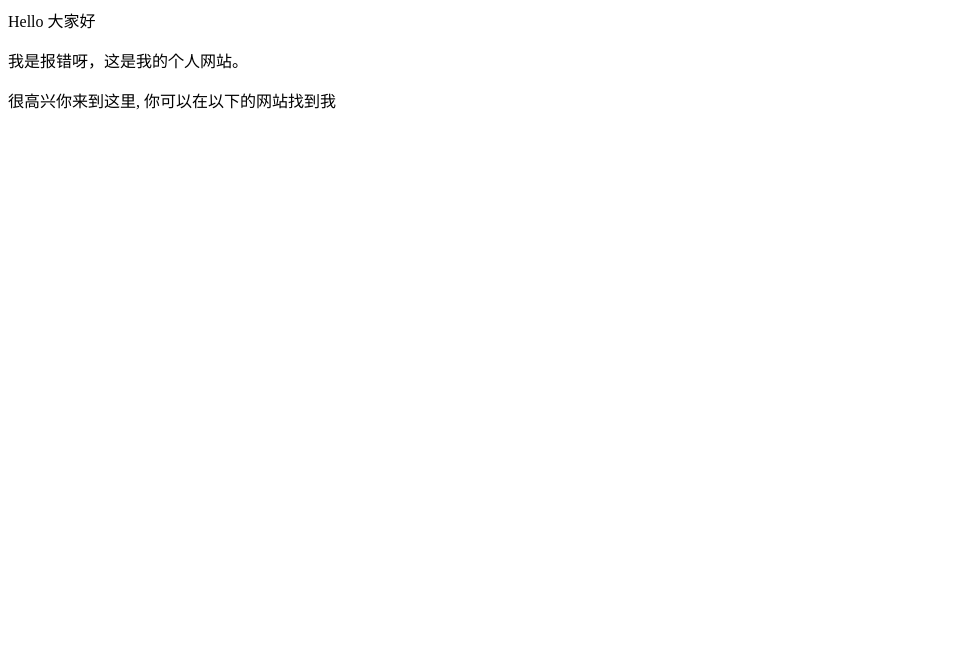
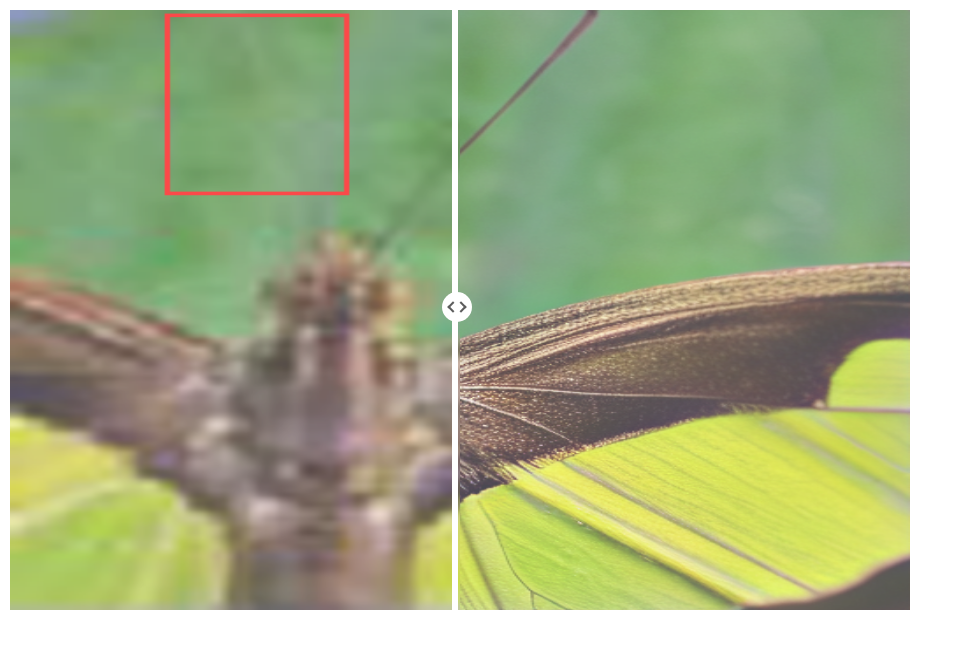
Before and after one commit to bichunyang419/test.github.io, a plain HTML site: page index.html in a window 1280 px wide. Shown: the whole page, without its empty margins (0-965 px from the left). Drawn offline with Linux system fonts and the light colour scheme.

Commit message:
Update index.html

```diff
--- a/index.html
+++ b/index.html
@@ -1,3 +1,111 @@
-<p>Hello 大家好</p>
-<p>我是报错呀，这是我的个人网站。 </p>
-<p>很高兴你来到这里, 你可以在以下的网站找到我</p>
+<!DOCTYPE html>
+<html lang="en">
+<head>
+  <meta charset="UTF-8">
+  <meta name="viewport" content="width=device-width, initial-scale=1.0">
+  <title>Slider</title>
+  <style>
+    .container {
+      position: relative;
+      width: 900px;
+      height: 600px;
+      border: 2px solid white;
+    }
+    .img {
+      position: absolute;
+      top: 0;
+      left: 0;
+      width: 100%;
+      height: 100%;
+      background-size: 900px 100%;
+    }
+    .background-img {
+      background-image: url("0029_pasd.png");
+    }
+    .foreground-img {
+      background-image: url("0029_zoomlr.png");
+      width: 50%;
+    }
+    .slider {
+      display: flex;
+      justify-content: center;
+      align-items: center;
+      position: absolute;
+      -webkit-appearance: none;
+      appearance: none;
+      width: 100%;
+      height: 100%;
+      background: rgba(242, 242, 241, 0.3);
+      outline: none;
+      margin: 0;
+      transition: all 0.2s;
+    }
+    .slider:hover {
+      background: rgba(242, 242, 241, 0.1);
+    }
+    .slider::-webkit-slider-thumb {
+      -webkit-appearance: none;
+      appearance: none;
+      width: 6px;
+      height: 600px;
+      background: white;
+      cursor: pointer;
+    }
+    .slider-button {
+      pointer-events: none;
+      position: absolute;
+      width: 30px;
+      height: 30px;
+      border-radius: 50%;
+      background-color: white;
+      left: calc(50% - 18px);
+      top: calc(50% - 18px);
+      display: flex;
+      justify-content: center;
+      align-items: center;
+    }
+    .slider-button::after {
+      content: "";
+      padding: 3px;
+      display: inline-block;
+      border: solid #5d5d5d;
+      border-width: 0 2px 2px 0;
+      transform: rotate(-45deg);
+    }
+    .slider-button::before {
+      content: "";
+      padding: 3px;
+      display: inline-block;
+      border: solid #5d5d5d;
+      border-width: 0 2px 2px 0;
+      transform: rotate(135deg);
+    }
+  </style>
+</head>
+<body>
+  <div class="container">
+    <div class="img background-img"></div>
+    <div class="img foreground-img"></div>
+    <input
+      type="range"
+      min="1"
+      max="100"
+      value="50"
+      class="slider"
+      name="slider"
+      id="slider"
+    />
+    <div class="slider-button"></div>
+  </div>
+  <script>
+    const slider = document.getElementById("slider");
+    const sliderButton = document.querySelector(".slider-button");
+    let sliderPos;
+    slider.addEventListener("input", function(e) {
+      sliderPos = e.target.value;
+      document.querySelector(".foreground-img").style.width = `${sliderPos}%`;
+      sliderButton.style.left = `calc(${sliderPos}% - 18px)`;
+    });
+  </script>
+</body>
+</html>
```
